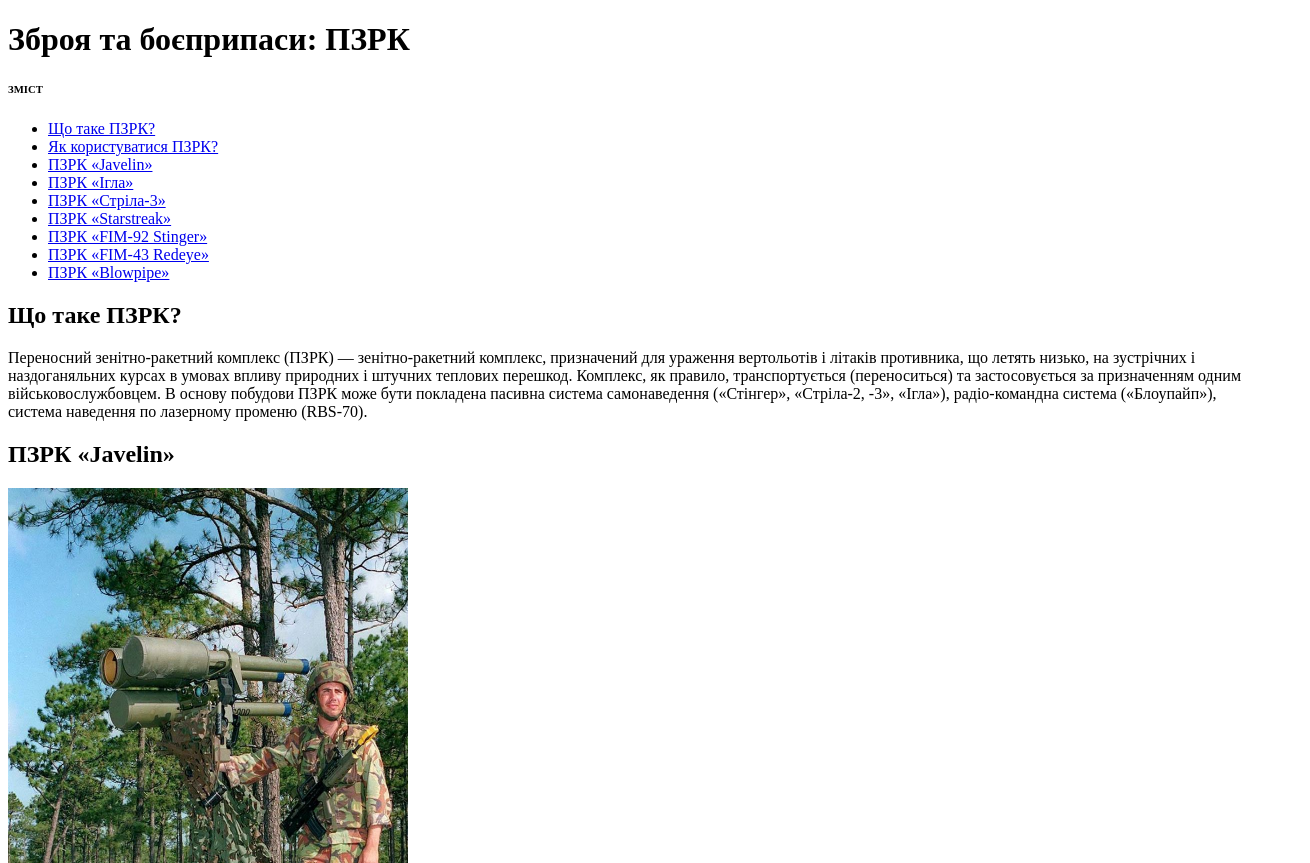
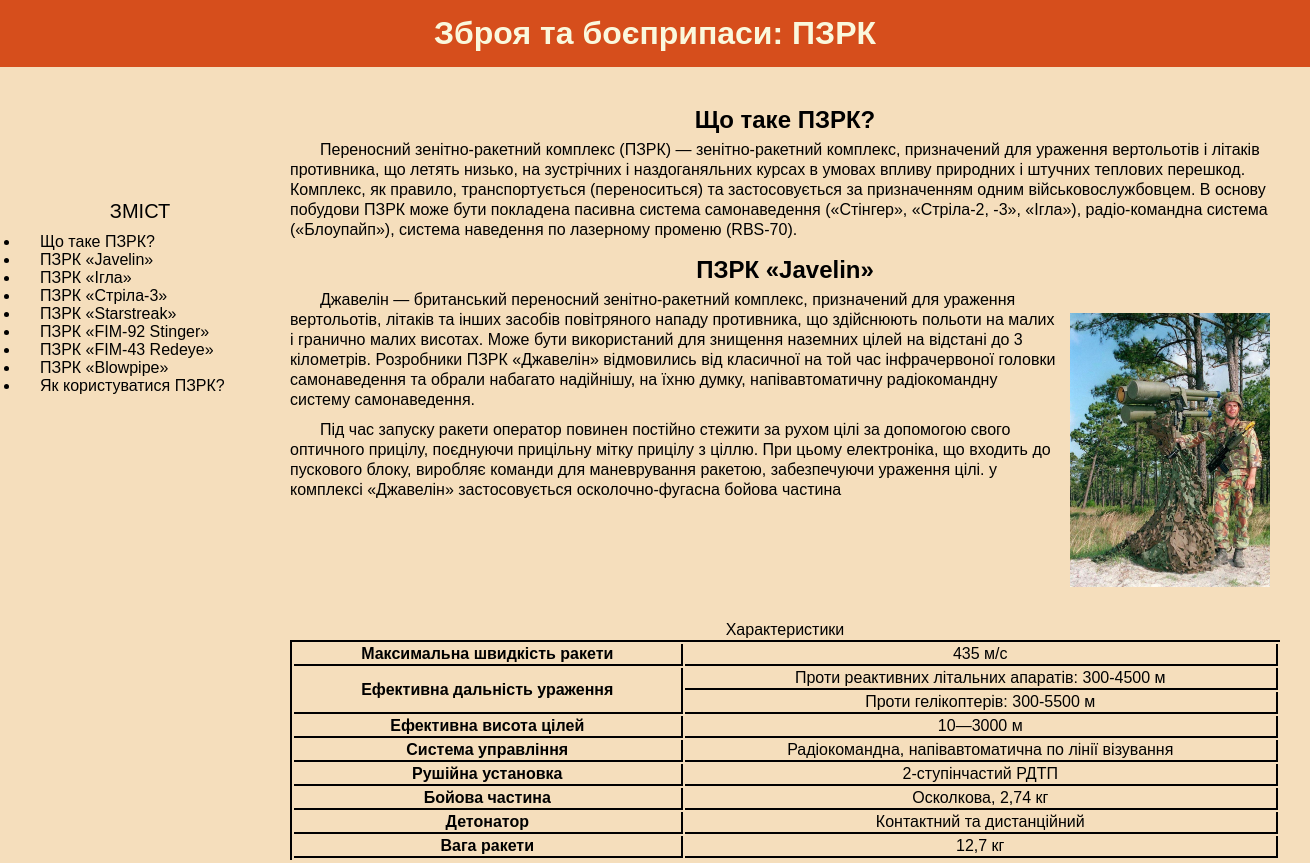
Before and after one commit to Vetal0205/WebDev_2022_MIT21, a plain HTML site: page Labs/lab2/index.html in a window 1280 px wide. Shown: the top 863 px of the page, 1310 px wide, since content can reach past the window. Drawn offline with Linux system fonts and the light colour scheme.

Commit message:
added css

```diff
--- /dev/null
+++ b/Labs/lab2/css/style.css
@@ -0,0 +1,115 @@
+* {
+    margin: 0;
+    padding: 0;
+    background-color: rgb(245, 222, 188);
+    font-family:Arial, Helvetica, sans-serif;
+    scroll-behavior: smooth;
+    ;
+}
+:root{
+    --text-color:rgb(250, 248, 221);
+}
+ul{
+    list-style-type:disc;
+}
+a{
+    color: black;
+}
+a:hover{
+    color: red;
+}
+header {
+    display: flex;
+    position:absolute;
+    top: 0;
+    align-items: center;
+    justify-content: center;
+    background-color: rgb(214, 78, 28);
+    color:var(--text-color);
+    padding: 15px;
+    width: 100%;
+}
+header h1{
+    background-color: rgb(214, 78, 28);
+}
+.container{
+    overflow:auto
+}
+.navigation{
+    position: fixed;
+    top:200px;left: 0;right: 0; bottom: 0;;
+    float: left;
+    width: 250px ;
+
+}
+.navigation ul, li{
+    padding-left: 20px;
+}
+.navigation a{
+    text-decoration: none;
+}
+.navigation p{
+    font-size: 20px;
+    text-align: center;
+
+}
+.content{
+    margin-top: 100px;
+    margin-left: 290px;
+    line-height: 20px;
+}
+p{
+    text-indent: 30px;
+}
+.content img, p, h2{
+    padding-bottom: 10px;
+}
+.content h2, h3, h4{
+    padding-top: 10px;
+
+    text-align: center;
+}
+table{
+    text-align: center;
+    padding-top: 0px;
+    border-top: 2px solid;
+    border-left: 2px solid;
+    width: 100%;
+}
+th, td{
+    border-bottom: 2px solid;
+}
+th{
+    border-right: 2px solid;
+}
+td{
+    border-right: 2px solid;
+
+}
+#img_javelin, #img_lml{
+    width: 200px;
+    height: 300px;
+    object-fit: contain;
+    float: right;
+    margin: 10px;
+}
+
+
+
+
+
+
+@media (max-width: 600px) {
+
+    .navigation,
+    .content {
+        width: 100%;
+        height: auto;
+        margin: auto;
+    }
+    .navigation, header{
+        position: relative;
+        top:0;
+        margin-bottom: 30px;
+    }
+}
--- a/Labs/lab2/index.html
+++ b/Labs/lab2/index.html
@@ -7,39 +7,36 @@
     <meta name="viewport" content="width=device-width, initial-scale=1.0">
     <title>Зброя та боєприпаси: ПЗРК</title>
     <link rel="shortcut icon" href="./img/favicon.ico" type="image/x-icon">
+    <link rel="stylesheet" href="./css/style.css">
 </head>
 <header>
     <h1>Зброя та боєприпаси: ПЗРК</h1>
-
 </header>
-<style>
-    table,
-    th,
-    td {
-        border: 1px solid black;
-    }
-</style>
 
 <body>
     <!-- entire box -->
-    <div>
+    <div class="container">
         <!-- nav -->
-        <aside>
-            <h6>ЗМІСТ</h6>
+        <aside class="navigation">
+            <p>ЗМІСТ</p>
             <ul>
                 <li><a href="#main">Що таке ПЗРК?</a></li>
-                <li><a href="#expl">Як користуватися ПЗРК?</a></li>
-                <li><a href="#javelin">ПЗРК «Javelin»</a></li>
-                <li><a href="#igla">ПЗРК «Ігла»</a></li>
+                <li>
+                    <a href="#javelin">ПЗРК «Javelin»</a>
+                </li>
+                <li>
+                    <a href="#igla">ПЗРК «Ігла»</a>
+                </li>
                 <li><a href="#strila">ПЗРК «Стріла-3»</a></li>
                 <li><a href="#starstreak">ПЗРК «Starstreak»</a></li>
                 <li><a href="#stinger">ПЗРК «FIM-92 Stinger»</a></li>
                 <li><a href="#redeye">ПЗРК «FIM-43 Redeye»</a></li>
                 <li><a href="#blowpipe">ПЗРК «Blowpipe»</a></li>
+                <li><a href="#expl">Як користуватися ПЗРК?</a></li>
             </ul>
         </aside>
         <!-- Content -->
-        <div>
+        <div class="content">
             <!-- pzrk? -->
             <section class="main_section">
                 <h2 id="main">Що таке ПЗРК?</h2>
@@ -60,7 +57,7 @@
             <!-- javelin -->
             <section class="javelin_section">
                 <h2 id="javelin">ПЗРК «Javelin»</h2>
-                <img src="./img/javelin.jpg" alt="javelin" width="400" height="600">
+                <img id="img_javelin" src="./img/javelin.jpg" alt="javelin">
                 <p>
                     Джавелін — британський переносний зенітно-ракетний комплекс, призначений для ураження
                     вертольотів, літаків та інших засобів повітряного нападу противника, що здійснюють польоти на малих
@@ -120,8 +117,8 @@
                 <p>S15 або «Удосконалений Джавелін» (англ. Advanced Javelin) із комбінованою перешкодозахищеною системою
                     управління з наведенням лазерним променем</p>
                 <h4 id="LML">Lightweight Multiple Launcher (LML)</h4>
-                <img src="./img/Lightweight Multiple Launcher (LML).jpg" alt="Lightweight Multiple Launcher (LML)"
-                    height="400" width="300"">
+                <img id="img_lml" src="./img/Lightweight Multiple Launcher (LML).jpg"
+                    alt="Lightweight Multiple Launcher (LML)">
                 <p>LML (англ. Lightweight Multiple Launcher, буквально Полегшена багатоствольна пускова установка)
                     розроблена, щоб забезпечити ПЗРК «Джавелін» можливість обстрілу кількох цілей. Система LML
                     використовує три стандартні пускові труби ракет «Джавелін» і стандартний прицільний наплічний блок
@@ -131,7 +128,7 @@
                     та використовуються для регулювання висоти встановлення ПУ. При розгортанні в окопі опорну втулку
                     можна частково опустити опорною трубою і потім закріпити на відповідній висоті. При цьому одна з
                     опор триніжки звисає вертикально, а інші опори слугують для забезпечення бічної підтримки ПУ.</p>
-                <h4 id=" LMLV">Lightweight Multiple Launcher (Vehicle) (LML(V))</h4>
+                <h4 id="LMLV">Lightweight Multiple Launcher (Vehicle) (LML(V))</h4>
                 <p>Пускову установку LML(V) проєктували для встановлення на броньовану і неброньовану техніку та інші
                     сухопутні засоби забезпечення мобільності, для захисту аеродромних льотних полів та інших важливих
                     споруд
@@ -271,7 +268,7 @@
 
             <!-- Starstreak -->
             <section class="startsreak_section">
-                <h2 id="startsreak">ПЗРК «Starstreak»</h2>
+                <h2 id="starstreak">ПЗРК «Starstreak»</h2>
                 <img src="./img/starstreak.jpg" alt="starstreak" height="300" width="450">
                 <p>Starstreak — британський переносний
                     зенітно-ракетний комплекс, призначений для ураження вертольотів та літаків противника, що низько
@@ -582,13 +579,13 @@
 
             <section>
                 <h2>Джерела</h2>
-                <p>https://www.ukrmilitary.com/2022/01/fim-92-stinger.html</p>
-                <p>https://uk.wikipedia.org/wiki/%D0%A1%D1%82%D1%80%D1%96%D0%BB%D0%B0-3</p>
-                <p>https://uk.wikipedia.org/wiki/Javelin_(%D0%9F%D0%97%D0%A0%D0%9A)</p>
-                <p>http://surl.li/ddres</p>
-                <p>https://uk.wikipedia.org/wiki/FIM-92_Stinger</p>
-                <p>https://ru.wikipedia.org/wiki/FIM-43_Redeye</p>
-                <p>https://uk.wikipedia.org/wiki/Blowpipe</p>
+                <p><a href="https://www.ukrmilitary.com/2022/01/fim-92-stinger.html">https://www.ukrmilitary.com/2022/01/fim-92-stinger.html</a></p>
+                <p><a href="https://uk.wikipedia.org/wiki/%D0%A1%D1%82%D1%80%D1%96%D0%BB%D0%B0-3">https://uk.wikipedia.org/wiki/%D0%A1%D1%82%D1%80%D1%96%D0%BB%D0%B0-3</a></p>
+                <p><a href="https://uk.wikipedia.org/wiki/Javelin_(%D0%9F%D0%97%D0%A0%D0%9A)">https://uk.wikipedia.org/wiki/Javelin_(%D0%9F%D0%97%D0%A0%D0%9A)</a></p>
+                <p><a href="http://surl.li/ddres">http://surl.li/ddres</a></p>
+                <p><a href="https://uk.wikipedia.org/wiki/FIM-92_Stinger">https://uk.wikipedia.org/wiki/FIM-92_Stinger</a></p>
+                <p><a href="https://ru.wikipedia.org/wiki/FIM-43_Redeye">https://ru.wikipedia.org/wiki/FIM-43_Redeye</a></p>
+                <p><a href="https://uk.wikipedia.org/wiki/Blowpipe">https://uk.wikipedia.org/wiki/Blowpipe</a></p>
             </section>
         </div>
         <footer>
```
